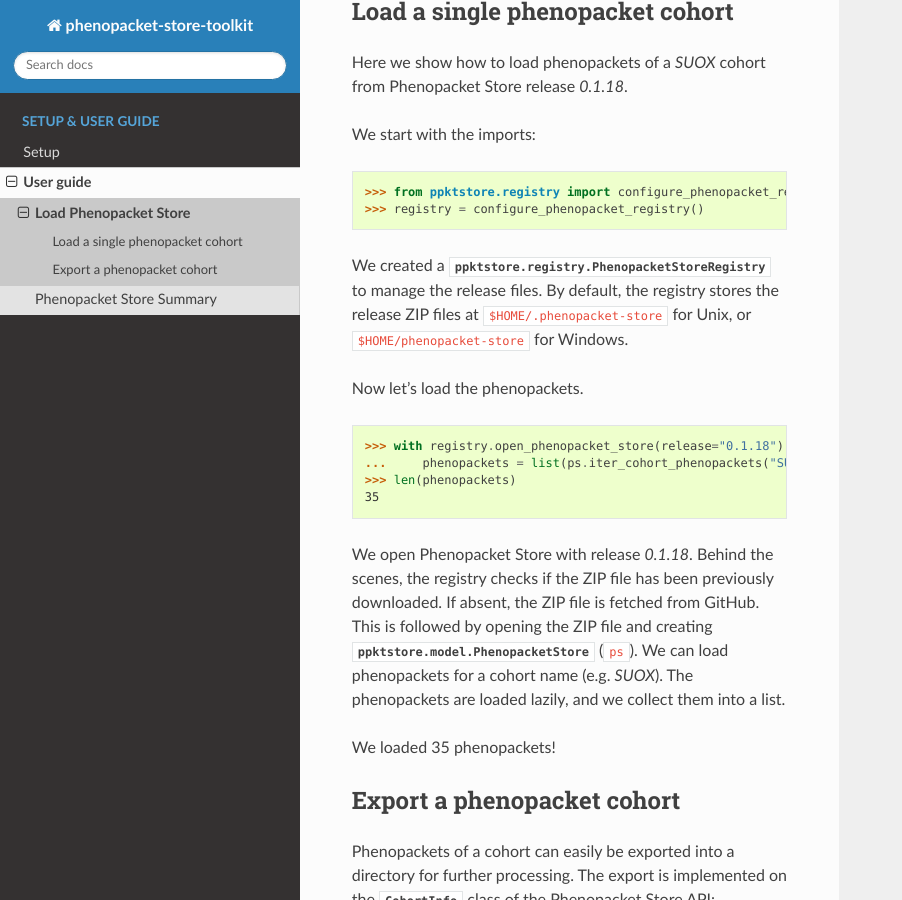
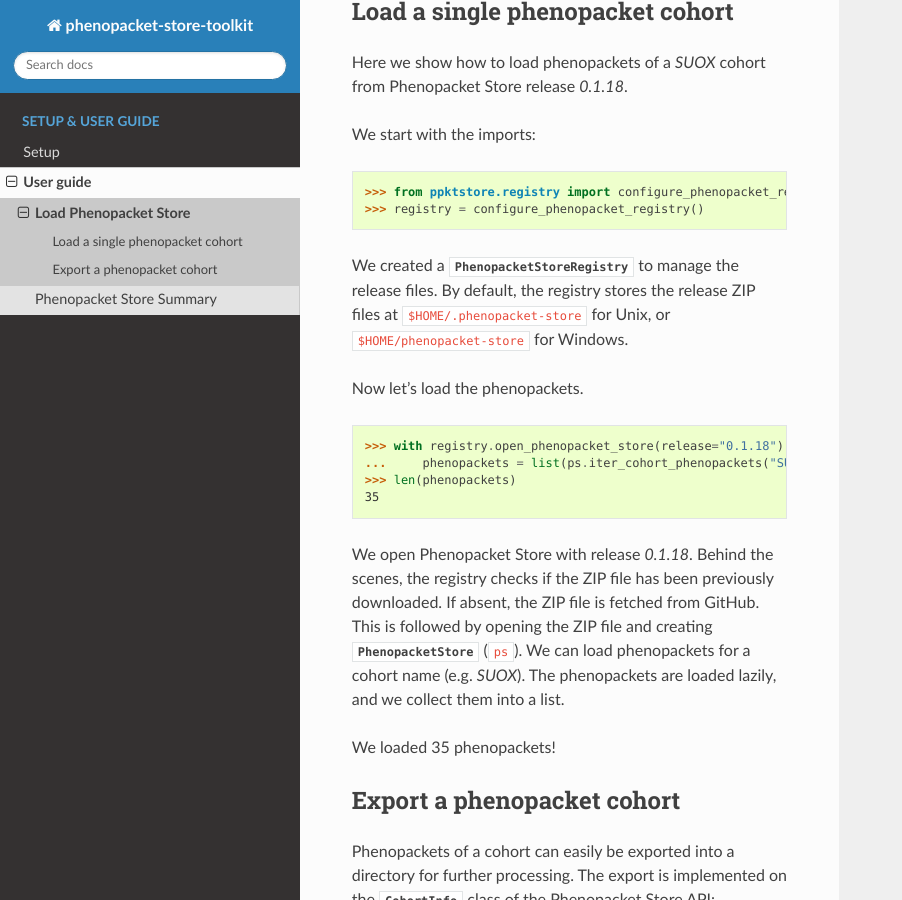
Before and after one commit to monarch-initiative/phenopacket-store-toolkit, a Sphinx documentation site: the page built from docs/user-guide/load-phenopacket-store.rst, in a window 1280 px wide and 900 px high, scrolled down 285 px. Shown: the whole window, without its empty margins (0-902 px from the left). Built offline with Sphinx 7.4.7 and the Read the Docs theme 3.1.0, drawn with Linux system fonts in a browser that asks for light colours; pages that are not in the unit, such as notebooks, are missing from menus.

Commit message:
Shorten  class names in the user guide.

```diff
--- a/docs/user-guide/load-phenopacket-store.rst
+++ b/docs/user-guide/load-phenopacket-store.rst
@@ -19,7 +19,7 @@ We start with the imports:
 >>> from ppktstore.registry import configure_phenopacket_registry
 >>> registry = configure_phenopacket_registry()
 
-We created a :class:`ppktstore.registry.PhenopacketStoreRegistry` to manage the release files.
+We created a :class:`~ppktstore.registry.PhenopacketStoreRegistry` to manage the release files.
 By default, the registry stores the release ZIP files at ``$HOME/.phenopacket-store`` for Unix,
 or ``$HOME/phenopacket-store`` for Windows.
 
@@ -32,7 +32,7 @@ Now let's load the phenopackets.
 
 We open Phenopacket Store with release `0.1.18`. Behind the scenes, the registry checks if the ZIP file
 has been previously downloaded. If absent, the ZIP file is fetched from GitHub.
-This is followed by opening the ZIP file and creating :class:`ppktstore.model.PhenopacketStore` (``ps``).
+This is followed by opening the ZIP file and creating :class:`~ppktstore.model.PhenopacketStore` (``ps``).
 We can load phenopackets for a cohort name (e.g. *SUOX*). The phenopackets are loaded lazily,
 and we collect them into a list.
 
```
